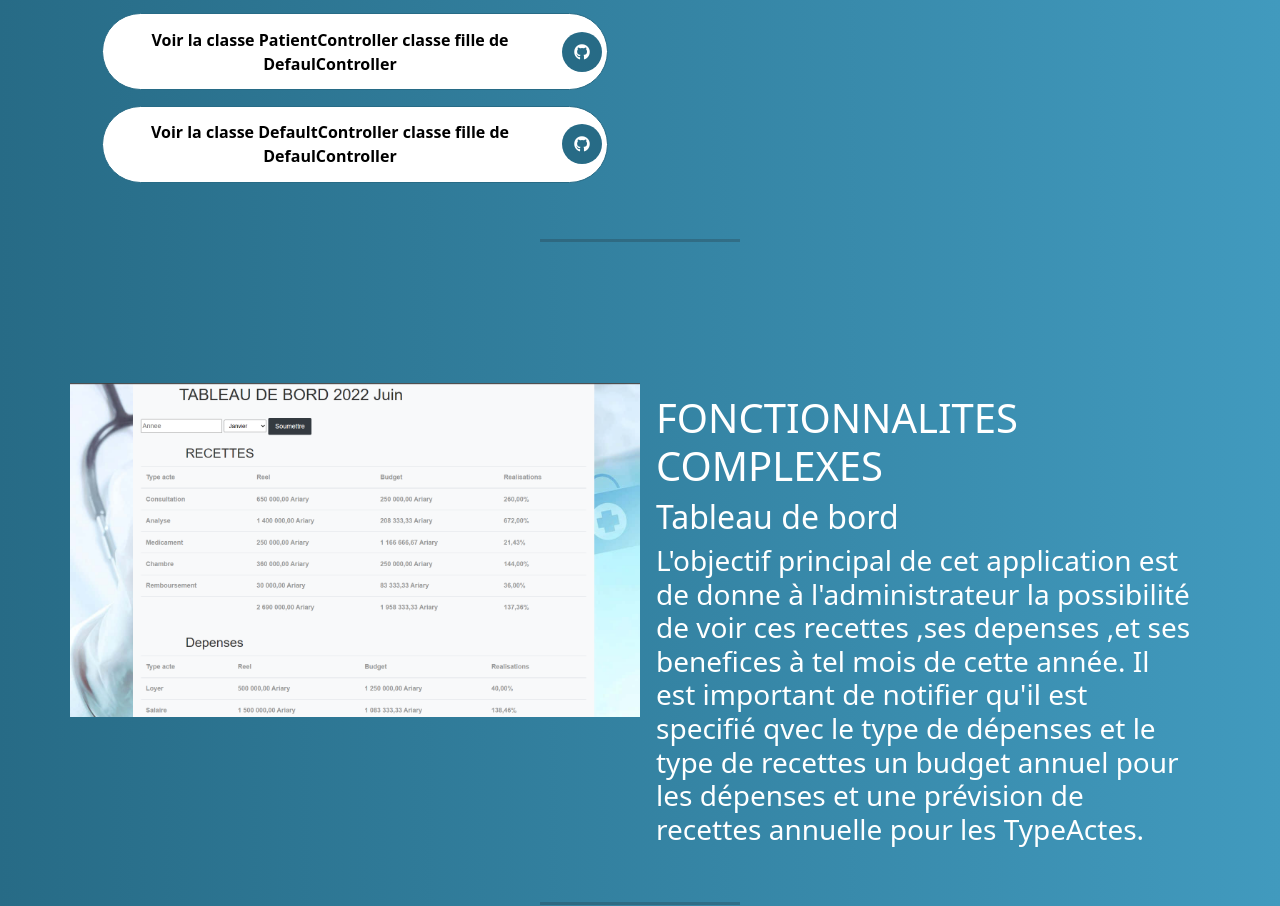
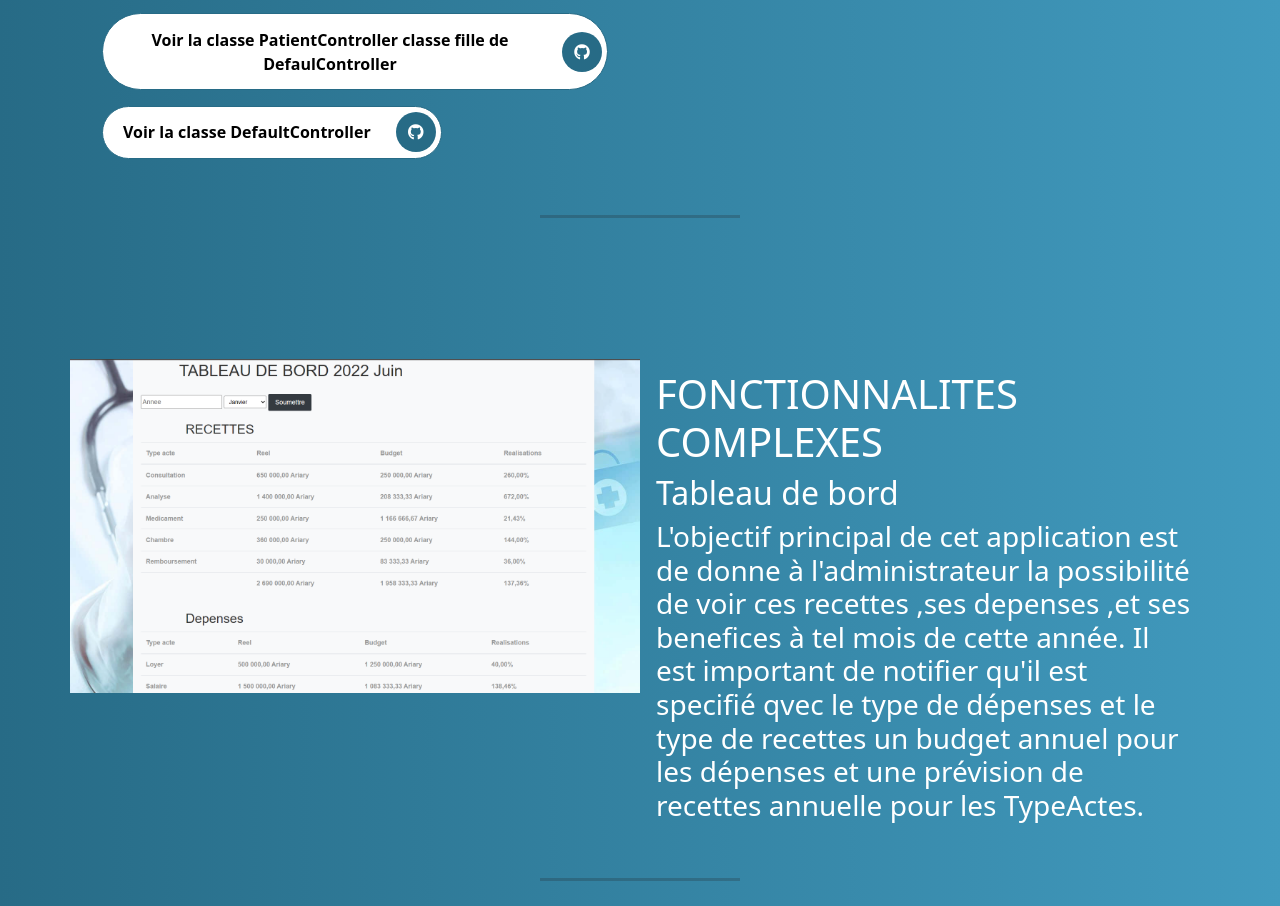
Before and after one commit to nekena200103/PORTFOLIO, a website: page index.html in a window 1280 px wide. Shown: the part 4853-5759 px from the top of the page. Drawn offline with nearby package versions, Linux system fonts and the light colour scheme; files that its build step writes are made by us from their sources.

Commit message:
commmit it bro

```diff
--- a/index.html
+++ b/index.html
@@ -250,7 +250,7 @@
           </button>
         </a>
         <a class="nav-link" href="https://github.com/nekena200103/EVAL-FARANY/blob/main/src/java/controller/DefaultController.java">
-          <button type="button" class="rounded-pill btn-rounded border-primary">Voir la classe DefaultController classe fille de DefaulController
+          <button type="button" class="rounded-pill btn-rounded border-primary">Voir la classe DefaultController
             <span><i class="fab fa-github"></i></span>
           </button>
         </a>
```
